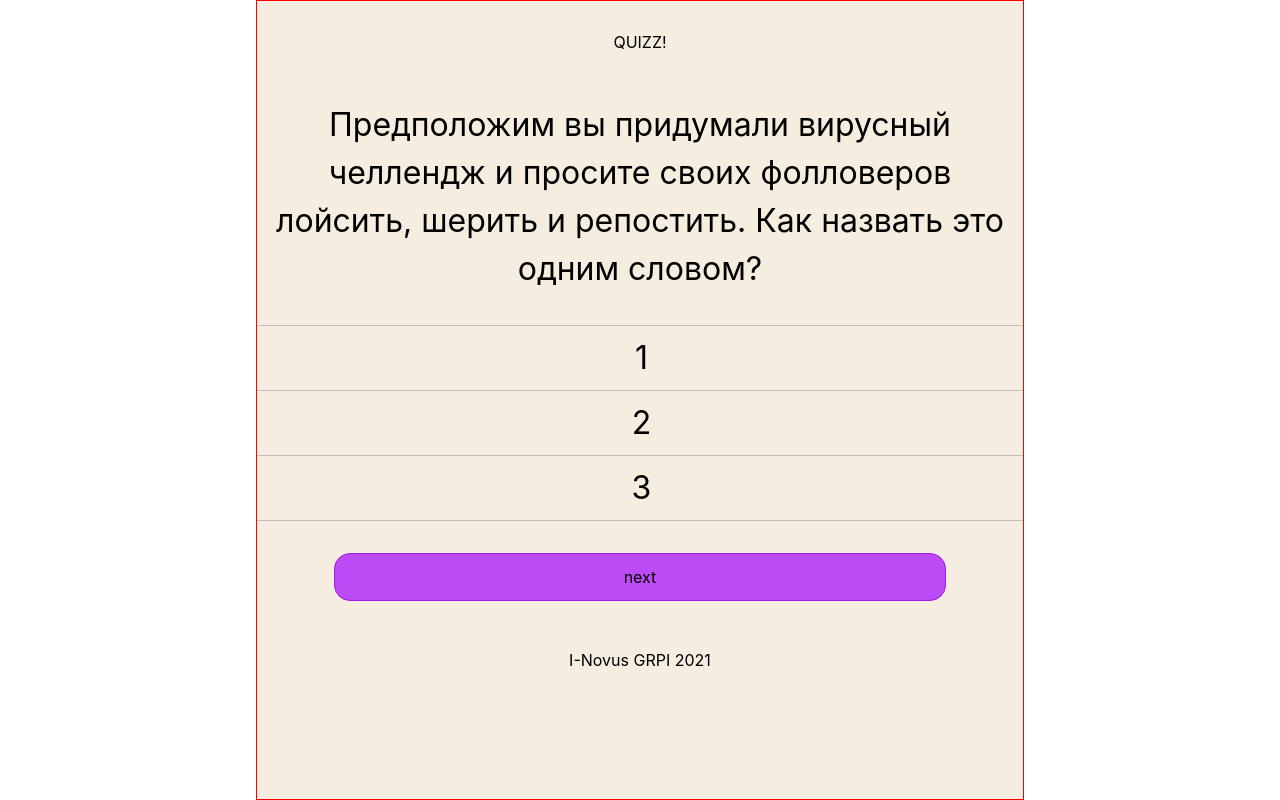
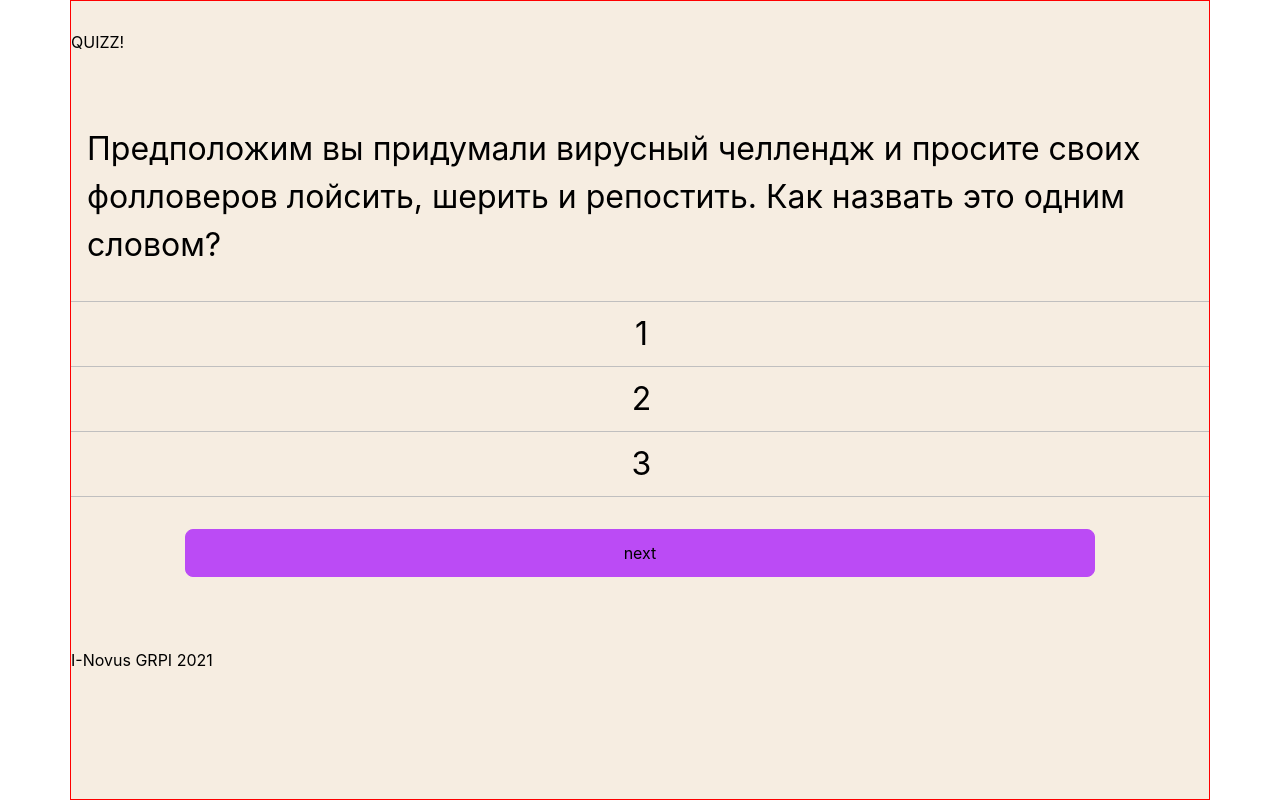
Before and after one commit to rnuravtsev/react-corporate, a React (Create React App) app: page / in a window 1280 px wide. Built offline with nearby package versions, Linux system fonts and the light colour scheme.

Commit message:
Добавил переменные для цвет, небольшие правки

```diff
--- a/src/App.css
+++ b/src/App.css
@@ -1,44 +1,35 @@
-body {
-  min-width: 320px;
+.container {
+  margin-right: auto;
+  margin-left: auto;
+  padding: 2rem 0;
+  width: 100%;
+  min-height: 100vh;
+  background-color: var(--app-bg-color);
+  border: 1px solid red;
 }
 
-* {
-  box-sizing: border-box;
-}
-
-.app {
-  text-align: center;
-  background-color: #f6ede1;
-}
-
-.root_container {
-  width: 100%;
-  max-width: 768px;
-  margin: 0 auto;
-  border: 1px solid red;
-  height: 100vh;
-  padding: 2rem 0;
-}
-
-
-
-
-
-
-
-
-@media (prefers-reduced-motion: no-preference) {
-  .App-logo {
-    animation: App-logo-spin infinite 20s linear;
+@media (min-width: 576px) {
+  .container {
+    max-width: 540px;
   }
 }
-
-
-@keyframes App-logo-spin {
-  from {
-    transform: rotate(0deg);
-  }
-  to {
-    transform: rotate(360deg);
+@media (min-width: 768px) {
+  .container {
+    max-width: 720px;
   }
 }
+@media (min-width: 992px) {
+  .container {
+    max-width: 960px;
+  }
+}
+@media (min-width: 1200px) {
+  .container {
+    max-width: 1140px;
+  }
+}
+@media (min-width: 1400px) {
+  .container {
+    max-width: 1320px;
+  }
+}
--- a/src/App.tsx
+++ b/src/App.tsx
@@ -6,10 +6,12 @@ import { Main } from "./components/Main/Main";
 import {withMainContext} from "./providers/withMainContext";
 
 const AppPageContent = () => (
-  <div className="app root_container">
-    <Header />
-    <Main />
-    <Footer />
+  <div className="app">
+    <div className="container">
+      <Header />
+      <Main />
+      <Footer />
+    </div>
   </div>
 );
 
--- a/src/components/Card/Card.css
+++ b/src/components/Card/Card.css
@@ -6,7 +6,7 @@
 
 .card_question {
   padding: 0 1rem 2rem;
-  border-bottom: 1px solid #c0bfbf;
+  border-bottom: 1px solid var(--answer-border-color);
   font-size: 2rem;
   line-height: 3rem;
 }
@@ -19,7 +19,7 @@
 
 .answers-list_item {
   display: flex;
-  border-bottom: 1px solid #c0bfbf;
+  border-bottom: 1px solid var(--answer-border-color);
 }
 
 .answer-variant-lighter {
@@ -37,29 +37,33 @@
 }
 
 .answers-list_button:hover {
-  background-color: #e0d1ba;
+  background-color: var(--answer-bg-color);
 }
 
 .selected {
-  background-color: #e0d1ba;
+  background-color: var(--answer-bg-color);
 }
 
 .card_next-step-button {
+  display: block;
+  margin-left: auto;
+  margin-right: auto;
   width: 100%;
   max-width: 80%;
   min-height: 3rem;
-  border: 1px solid #a01ce5;
-  border-radius: 1rem;
-  background-color: #bb4bf5;
+  border: 1px solid var(--button-bg-color);
+  border-radius: 0.5rem;
+  background-color: var(--button-bg-color);
+  transition: all .25s ease;
   cursor: pointer;
 }
 
 .card_next-step-button:hover {
-  box-shadow: 0 0 10px #7c11c4;
+  opacity: 0.85;
 }
 
 .card_next-step-button:active {
-  box-shadow: none;
+  box-shadow: 0 0 0 2px var(--button-bg-color);
 }
 
 @media screen and (max-width: 520px) {
--- a/src/index.css
+++ b/src/index.css
@@ -1,5 +1,16 @@
+:root {
+  --app-bg-color: #f6ede1;
+  --button-bg-color: #bb4bf5;
+  --answer-bg-color: #e0d1ba;
+  --answer-border-color: #c0bfbf;
+}
+
+* {
+  box-sizing: border-box;
+}
+
 body {
-  background-color: white;
+  min-width: 320px;
   margin: 0;
   font-family: -apple-system, BlinkMacSystemFont, 'Segoe UI', 'Roboto', 'Oxygen',
     'Ubuntu', 'Cantarell', 'Fira Sans', 'Droid Sans', 'Helvetica Neue',
```
